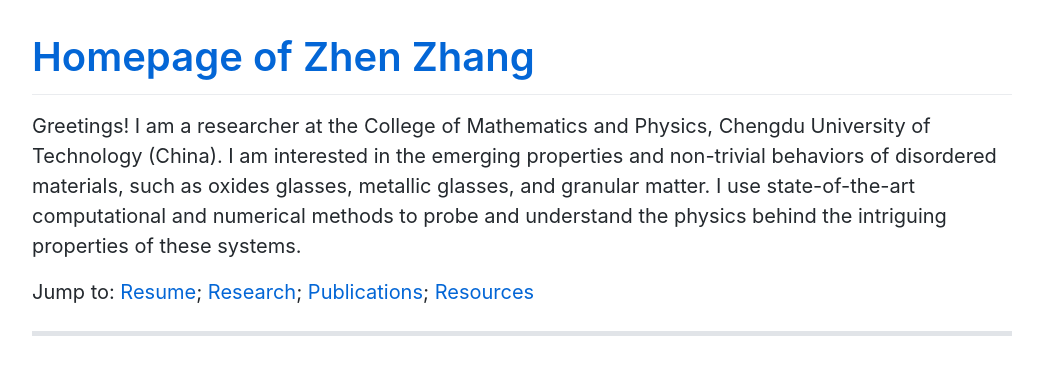
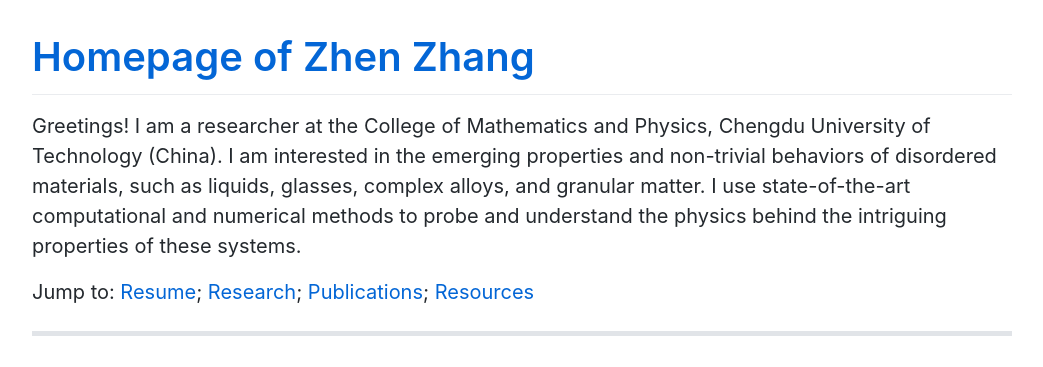
Before and after one commit to zhenzhang1991/zhenzhang1991.github.io, a Jekyll site: the page built from index.md, in a window 1280 px wide and 900 px high. Shown: the top 367 px of the window, without its empty margins (118-1161 px from the left). Built offline with Jekyll 4.4.1, drawn with Linux system fonts in a browser that asks for light colours; Markdown is read by kramdown in place of the engine named in the settings; comment, search, counter and statistics services are not loaded.

Commit message:
Update index.md

```diff
--- a/index.md
+++ b/index.md
@@ -2,7 +2,7 @@
 layout: default
 ---
 
-Greetings! I am a researcher at the College of Mathematics and Physics, Chengdu University of Technology (China). I am interested in the emerging properties and non-trivial behaviors of disordered materials, such as oxides glasses, metallic glasses, and granular matter. I use state-of-the-art computational and numerical methods to probe and understand the physics behind the intriguing properties of these systems.
+Greetings! I am a researcher at the College of Mathematics and Physics, Chengdu University of Technology (China). I am interested in the emerging properties and non-trivial behaviors of disordered materials, such as liquids, glasses, complex alloys, and granular matter. I use state-of-the-art computational and numerical methods to probe and understand the physics behind the intriguing properties of these systems.
 
 Jump to: [Resume](#resume); [Research](#research-highlights); [Publications](#publications); [Resources](#resources)
 
```
